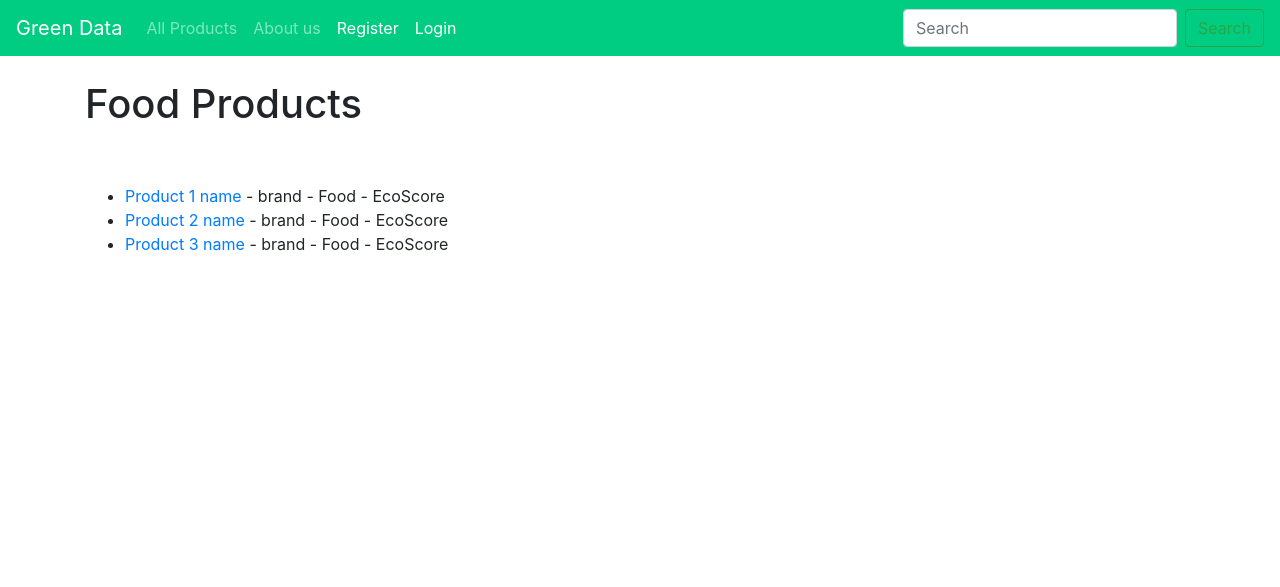
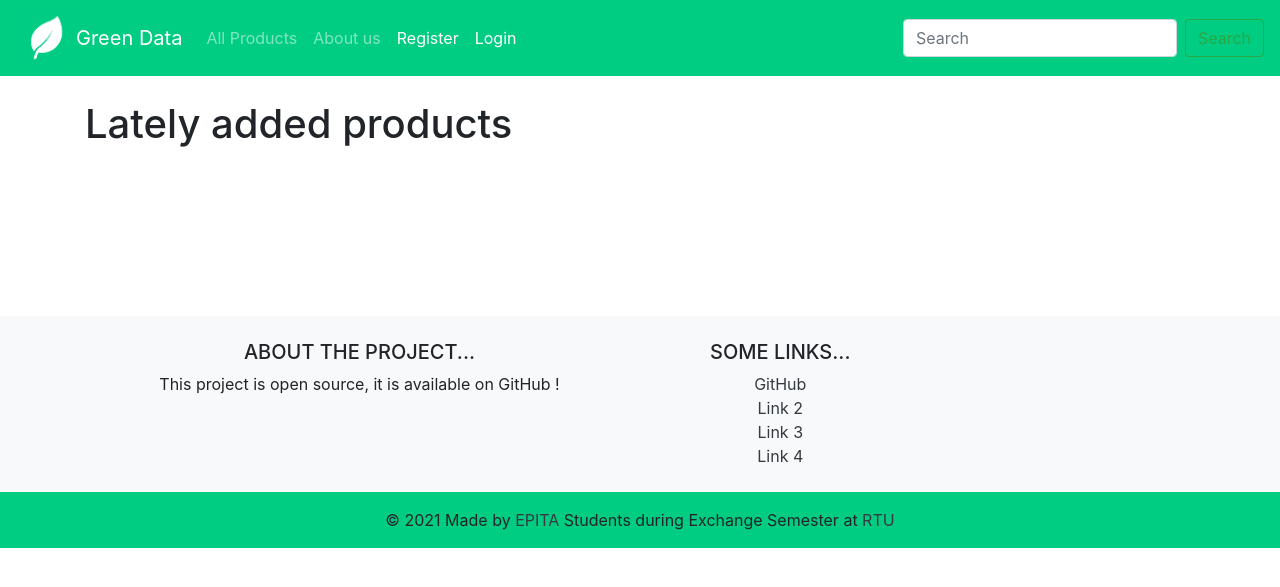
Before and after one commit to SuperPlotTwist/GreenDataProject, a Django app: page / in a window 1280 px wide. Shown: the top 587 px of the page. Run offline with Django 3.2, Linux system fonts and the light colour scheme; data that the repository does not hold is empty.

Commit message:
Style a little the website, added a footer and and icon in the header

```diff
--- a/GreenData/GreenData/settings.py
+++ b/GreenData/GreenData/settings.py
@@ -120,6 +120,7 @@ USE_TZ = True
 # https://docs.djangoproject.com/en/3.1/howto/static-files/
 
 STATIC_URL = '/static/'
+STATIC_ROOT = '/static/'
 
 
 DEFAULT_AUTO_FIELD = 'django.db.models.AutoField'
--- a/GreenData/global_templates/base.html
+++ b/GreenData/global_templates/base.html
@@ -1,3 +1,4 @@
+{% load static %}
 <!doctype html>
 <html lang="en">
   <head>
@@ -21,7 +22,9 @@
   </head>
   <body>
     <nav class="navbar navbar-expand-lg navbar-dark" style="background-color: #00cd82;">
-  <a class="navbar-brand" href="{% url 'home' %}">Green Data</a>
+  <img class='logo' src="{% static 'media/logo.png' %}" width="60" height="60" alt="">
+  <a class="navbar-brand" href="{% url 'home' %}"> Green Data</a>
+
   <button class="navbar-toggler" type="button" data-toggle="collapse" data-target="#navbarSupportedContent" aria-controls="navbarSupportedContent" aria-expanded="false" aria-label="Toggle navigation">
     <span class="navbar-toggler-icon"></span>
   </button>
@@ -33,20 +36,7 @@
         <a class="nav-link" href="{% url 'home' %}">All Products <span class="sr-only">(current)</span></a>
       </li>
 
-      <!-- Category Menu code ! -->
-      {% if cat_menu %}
-      <li class="nav-item dropdown ">
-        <a class="nav-link dropdown-toggle" href="#" id="navbarDropdown" role="button" data-toggle="dropdown" aria-haspopup="true" aria-expanded="false">
-          Product Categories
-        </a>
-        <div class="dropdown-menu" aria-labelledby="navbarDropdown">
 
-          {% for item in cat_menu %}
-          <a class="dropdown-item" href="{% url 'category' item|slugify %}">{{ item }}</a>
-          {% endfor %}
-        </div>
-      </li>
-      {% endif %}
       <li class="nav-item ">
         <a class="nav-link" href="aboutus">About us</a>
       </li>
@@ -90,6 +80,64 @@
 	{% block extra_script %}
 	{% endblock extra_script %}
 
+  <br/>
+  <br/>
+  <br/>
+  <br/>
+
+  <!-- Footer -->
+  <footer class="bg-light text-center text-lg-start">
+    <!-- Grid container -->
+    <div class="container p-4">
+      <!--Grid row-->
+      <div class="row">
+        <!--Grid column-->
+        <div class="col-lg-6 col-md-12 mb-4 mb-md-0">
+          <h5 class="text-uppercase">About the project...</h5>
+
+          <p>
+            This project is open source, it is available on GitHub !
+          </p>
+        </div>
+        <!--Grid column-->
+
+        <!--Grid column-->
+        <div class="col-lg-3 col-md-6 mb-4 mb-md-0">
+          <h5 class="text-uppercase">Some links...</h5>
+
+          <ul class="list-unstyled mb-0">
+            <li>
+              <a href="https://github.com/ThePlotTeam/GreenDataProject" class="text-dark">GitHub</a>
+            </li>
+            <li>
+              <a href="#!" class="text-dark">Link 2</a>
+            </li>
+            <li>
+              <a href="#!" class="text-dark">Link 3</a>
+            </li>
+            <li>
+              <a href="#!" class="text-dark">Link 4</a>
+            </li>
+          </ul>
+        </div>
+        <!--Grid column-->
+
+      </div>
+      <!--Grid row-->
+    </div>
+    <!-- Grid container -->
+
+    <!-- Copyright -->
+    <div class="text-center p-3" style="background-color: #00cd82;">
+      © 2021 Made by
+      <a class="text-dark" href="https://www.epita.fr/">EPITA</a>
+      Students during Exchange Semester at
+      <a class="text-dark" href="https://www.rtu.lv/">RTU</a>
+    </div>
+    <!-- Copyright -->
+  </footer>
+  <!-- Footer -->
+
 
   </body>
 </html>
--- a/GreenData/webapp/templates/home.html
+++ b/GreenData/webapp/templates/home.html
@@ -2,14 +2,12 @@
 
 {% block content %}
 
-<!--<h1>Lately added products</h1>-->
-<h1>Food Products</h1>
+<h1>Lately added products</h1>
 <br></br>
 
-<ul><!--
+<ul>
 {% for product in object_list %}
 	<li><a href="{% url 'productDetail' product.pk %}"> {{ product.product_name }}</a> <small>
-		- <a href="{% url 'category' product.category|slugify %}"> {{ product.category }} </a>
 		{% if user.is_authenticated %}
 		- <a href="{% url 'updateProduct' product.pk %}">Edit Product</a>
 		{% endif %}
@@ -17,19 +15,11 @@
 		- <a href="{% url 'deleteProduct' product.pk %}">Delete Product</a>
 		{% endif %}
 	</small><br/>
+	{{ product.category }} <br/>
 	{{ product.packaging }} <br/>
 	{{ product.packaging_mass }} </li>
 
-{% endfor %}-->
-	<li>
-		<a href="#">Product 1 name</a> - brand - Food - EcoScore
-	</li>
-	<li>
-		<a href="#">Product 2 name</a> - brand - Food - EcoScore
-	</li>
-	<li>
-		<a href="#">Product 3 name</a> - brand - Food - EcoScore
-	</li>
+{% endfor %}
 </ul>
 
 {% endblock %}
--- a/GreenData/webapp/urls.py
+++ b/GreenData/webapp/urls.py
@@ -15,7 +15,7 @@ Including another URLconf
 """
 from django.urls import path
 #from . import views
-from .views import HomeView, ProductDetailView, AddProductView, UpdateProductView, DeleteProductView, AddCategoryView, CategoryView, AboutUsView
+from .views import HomeView, ProductDetailView, AddProductView, UpdateProductView, DeleteProductView, AboutUsView
 
 from django.contrib.staticfiles.storage import staticfiles_storage
 from django.views.generic.base import RedirectView
@@ -30,6 +30,6 @@ urlpatterns = [
     path('product/edit/<int:pk>', UpdateProductView.as_view(), name="updateProduct"),
     path('product/<int:pk>/delete', DeleteProductView.as_view(), name="deleteProduct"),
     path('aboutus/', AboutUsView, name='aboutus'),
-	path('category/<str:cats>/', CategoryView, name='category'),
+	#path('category/<str:cats>/', CategoryView, name='category'),
     path("favicon.ico", RedirectView.as_view(url=staticfiles_storage.url("favicon.ico")))
 ]
--- a/GreenData/webapp/views.py
+++ b/GreenData/webapp/views.py
@@ -78,6 +78,7 @@ def AboutUsView(request):
 	ctxt = {}
 	return render(request, 'about_us.html', ctxt)
 
+'''
 def CategoryView(request, cats, **kwargs):
 	ctxt = {}
 
@@ -88,4 +89,4 @@ def CategoryView(request, cats, **kwargs):
 	ctxt["cat_products"] = cat_products
 	ctxt["cats"] = cats.title().replace('-', ' ')
 
-	return render(request, 'categories.html', ctxt)
+	return render(request, 'categories.html', ctxt)'''
```
Also changed, not shown: GreenData/webapp/static/media/leaves-branch.svg (added), GreenData/webapp/static/media/logo.png (added).
